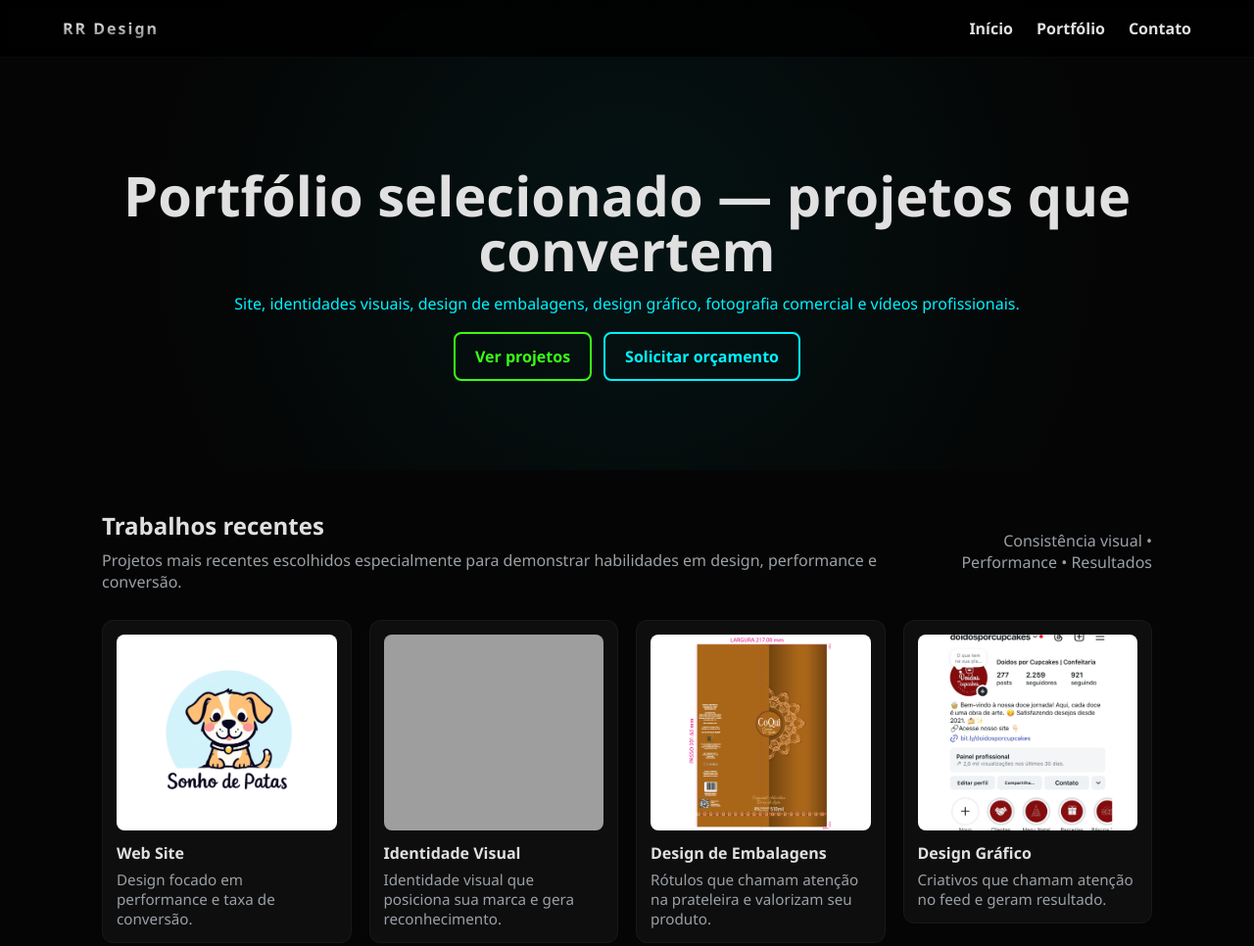
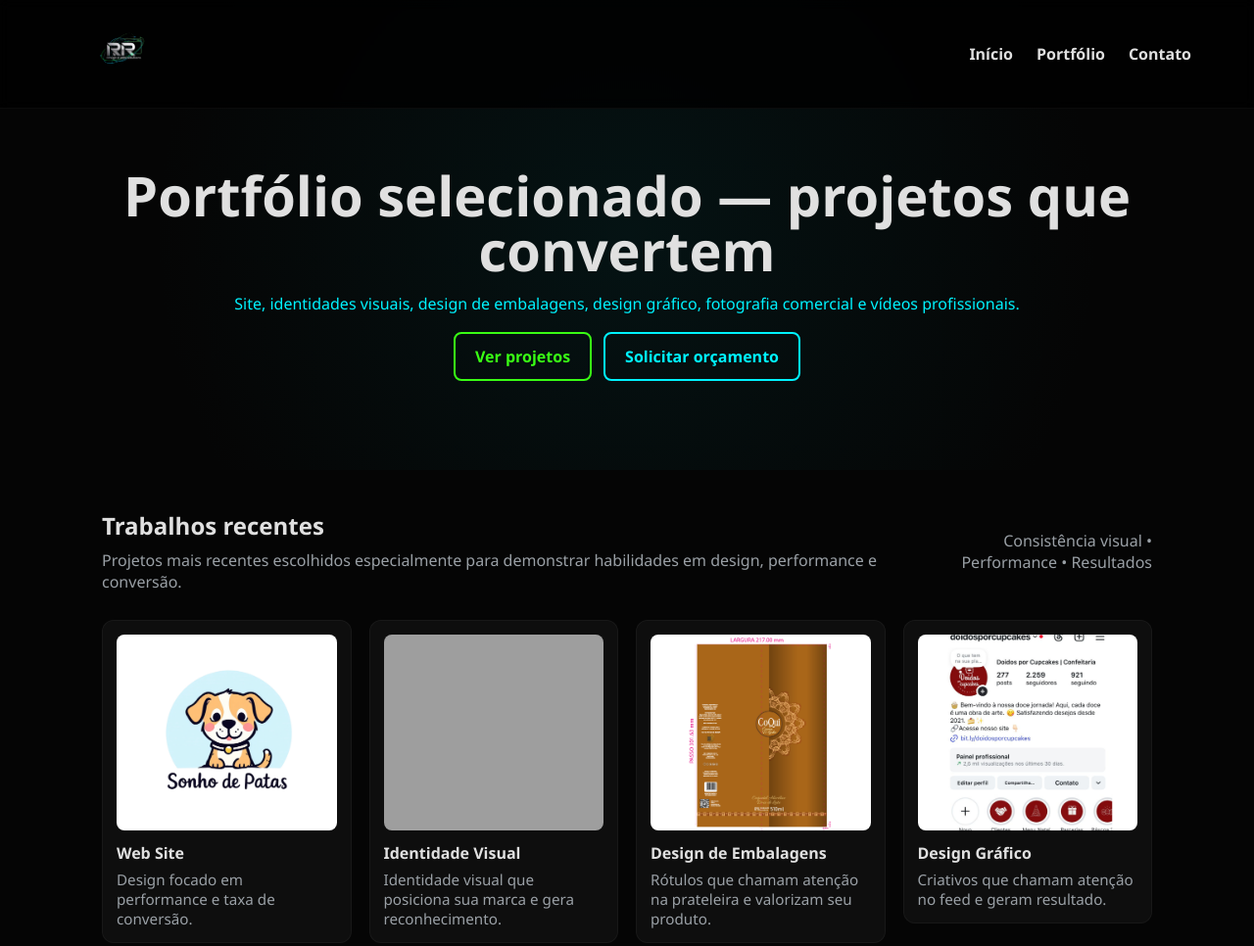
Before and after one commit to rrdesignwebsolutions/Portf-lio, a plain HTML site: page portfolio.html in a window 1280 px wide. Shown: the top 966 px of the page at 98% size. Drawn offline with Linux system fonts and the light colour scheme; grey boxes are pictures that could not be loaded.

Commit message:
Add files via upload

```diff
--- a/portfolio.html
+++ b/portfolio.html
@@ -49,6 +49,11 @@
             background: linear-gradient(#fff, #7a7a7a);
             -webkit-background-clip: text;
             -webkit-text-fill-color: transparent
+        }
+
+        .nav-logo img {
+            padding: auto;
+            width: 120px
         }
 
         .nav-links {
@@ -260,7 +265,7 @@
 
 <body>
     <nav>
-        <div class="nav-logo">RR Design</div>
+        <div class="nav-logo"><img src="assets/logo.png" alt="Logo RR Design"></div>
         <div class="nav-links">
             <a href="index.html">Início</a>
             <a href="portfolio.html">Portfólio</a>
```
